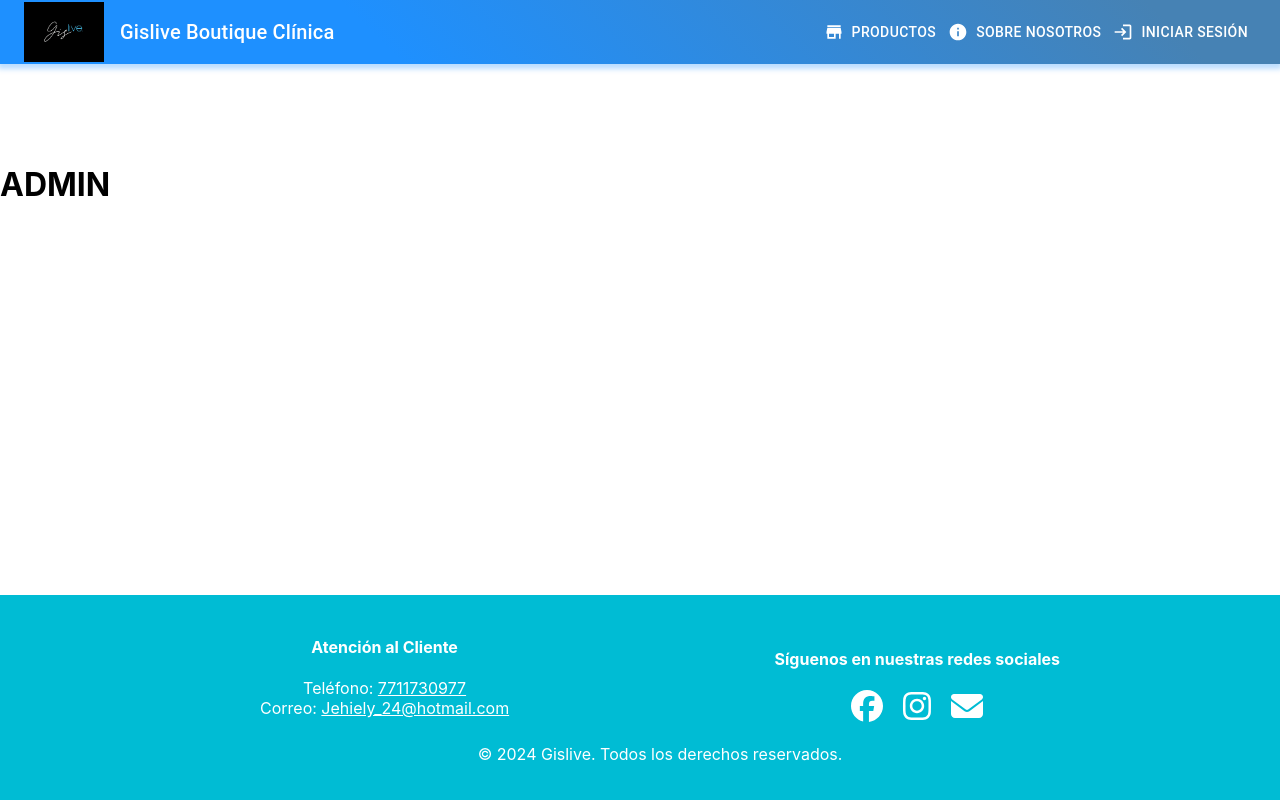
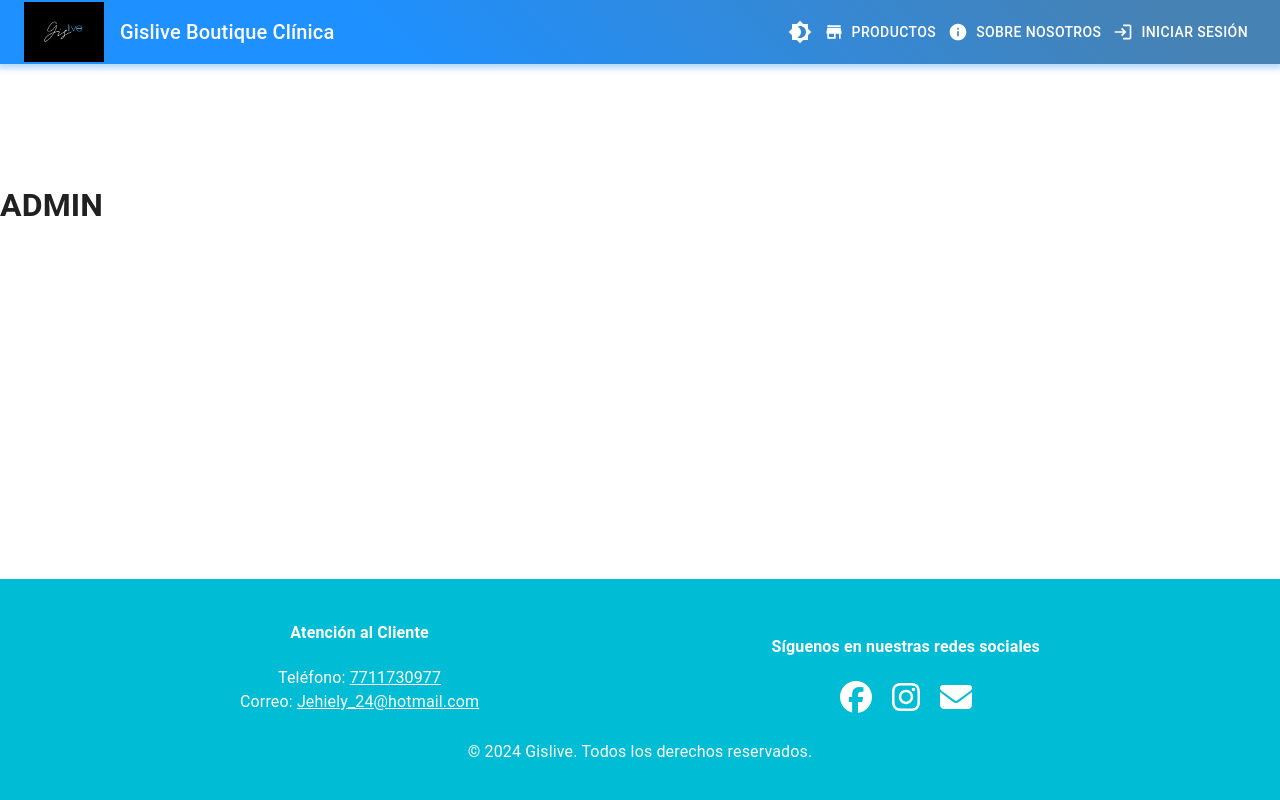
Before and after one commit to YareliHH/Frontend_Gis, a React (Create React App) app: page /admin in a window 1280 px wide. Built offline with nearby package versions, Linux system fonts and the light colour scheme.

Commit message:
cambio en la barra

```diff
--- a/src/Componentes/Compartidos/barraNav.jsx
+++ b/src/Componentes/Compartidos/barraNav.jsx
@@ -1,41 +1,50 @@
 import React, { useState, useRef, useEffect } from 'react';
-import { AppBar, Toolbar, IconButton, Typography, Menu, MenuItem, Box, Button } from '@mui/material';
+import { AppBar, Toolbar, IconButton, Typography, Menu, MenuItem, Box, Button, Switch } from '@mui/material';
 import MenuIcon from '@mui/icons-material/Menu';
 import AccountCircleIcon from '@mui/icons-material/AccountCircle';
 import StoreIcon from '@mui/icons-material/Store';
 import InfoIcon from '@mui/icons-material/Info';
 import LoginIcon from '@mui/icons-material/Login';
+import Brightness4Icon from '@mui/icons-material/Brightness4';
+import Brightness7Icon from '@mui/icons-material/Brightness7';
 import { useNavigate } from 'react-router-dom';
 import { createTheme, ThemeProvider } from '@mui/material/styles';
+import { CssBaseline } from '@mui/material'; // Necesario para el modo oscuro
 import logo from '../imagenes/logoGL.jpg';
 
-// Creación del tema personalizado
+const BarraNav = () => {
+  const [anchorEl, setAnchorEl] = useState(null);
+  const [active, setActive] = useState('inicio');
+  const [darkMode, setDarkMode] = useState(false); // Estado para el modo oscuro
+  const navigate = useNavigate();
+  const menuRef = useRef(null);
+
+  // Crear el tema dinámicamente según el modo claro/oscuro
   const theme = createTheme({
     palette: {
+      mode: darkMode ? 'dark' : 'light', // Cambia entre claro y oscuro
       primary: {
-      main: '#1E90FF', // Azul primario
+        main: darkMode ? '#90caf9' : '#1E90FF', // Ajustes de color para cada modo
       },
       secondary: {
-      main: '#4682B4', // Azul intermedio (para resaltar)
+        main: darkMode ? '#8f94fb' : '#4682B4', // Ajustes de color para cada modo
       },
     },
     components: {
       MuiAppBar: {
         styleOverrides: {
           root: {
-          background: 'linear-gradient(45deg, #1E90FF 30%, #4682B4 90%)', // Degradado azul
-          boxShadow: '0 3px 5px 2px rgba(30, 144, 255, .3)', // Sombra ligera
+            background: darkMode
+              ? 'linear-gradient(45deg, #121212 30%, #333333 90%)' // Degradado en modo oscuro
+              : 'linear-gradient(45deg, #1E90FF 30%, #4682B4 90%)', // Degradado en modo claro
+            boxShadow: darkMode
+              ? '0 3px 5px 2px rgba(144, 202, 249, .3)'
+              : '0 3px 5px 2px rgba(30, 144, 255, .3)',
           },
         },
       },
     },
   });
-
-const BarraNav = () => {
-  const [anchorEl, setAnchorEl] = useState(null);
-  const [active, setActive] = useState('inicio');
-  const navigate = useNavigate();
-  const menuRef = useRef(null);
 
   const handleMenuOpen = (event) => {
     setAnchorEl(event.currentTarget);
@@ -69,6 +78,10 @@ const BarraNav = () => {
     }
   };
 
+  const handleThemeToggle = () => {
+    setDarkMode((prevMode) => !prevMode);
+  };
+
   useEffect(() => {
     const handleClickOutside = (event) => {
       if (menuRef.current && !menuRef.current.contains(event.target)) {
@@ -83,12 +96,18 @@ const BarraNav = () => {
 
   return (
     <ThemeProvider theme={theme}>
+      <CssBaseline /> {/* Esto aplica el modo oscuro correctamente */}
       <AppBar position="static">
         <Toolbar>
           <Box display="flex" alignItems="center" sx={{ flexGrow: 1 }}>
             <img src={logo} alt="Gislive Boutique Clínica" style={{ width: 80, height: 60, marginRight: 16 }} />
             <Typography variant="h6">Gislive Boutique Clínica</Typography>
           </Box>
+
+          {/* Alternar tema claro/oscuro */}
+          <IconButton sx={{ ml: 1 }} onClick={handleThemeToggle} color="inherit">
+            {darkMode ? <Brightness7Icon /> : <Brightness4Icon />}
+          </IconButton>
 
           <Box sx={{ display: { xs: 'none', md: 'flex' } }}>
             <Button
```
Also changed, not shown: src/Componentes/Inicio/registo.jsx (+4 -4 lines). Lines whose indentation alone changed are shown as unchanged.
